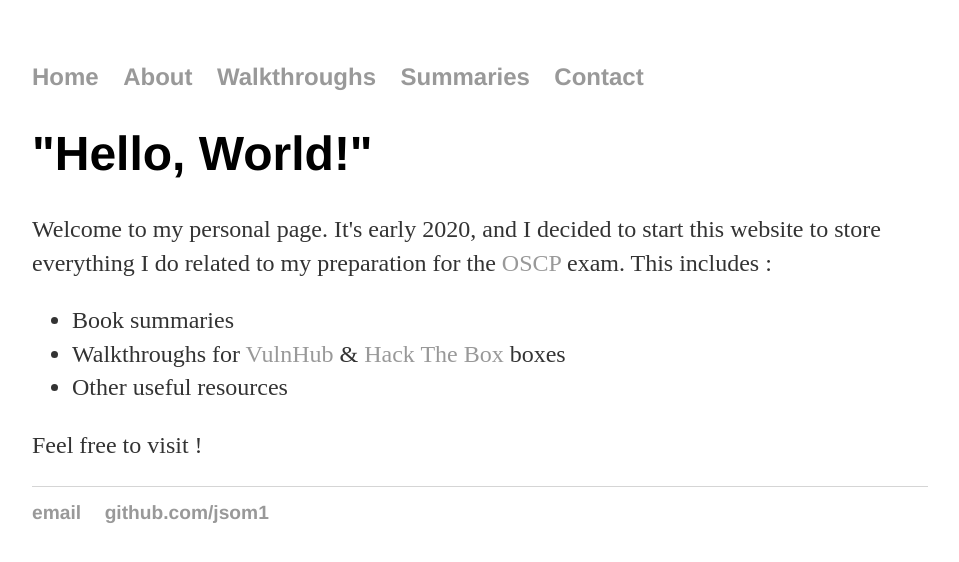
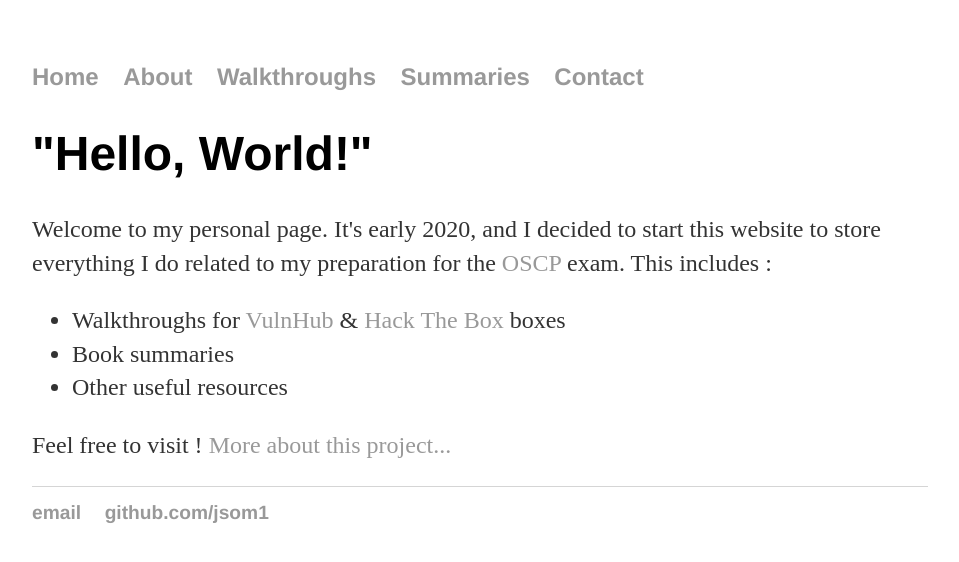
Before and after one commit to jsom1/jsom1.github.io, a Jekyll site: the page built from index.html, in a window 1280 px wide. Shown: the top 562 px of the page, without its empty margins (160-1119 px from the left). Built offline with Jekyll 4.4.1, drawn with Linux system fonts in a browser that asks for light colours.

Commit message:
Update index.html

```diff
--- a/index.html
+++ b/index.html
@@ -9,14 +9,14 @@ title: Netpal
 		<a href="https://www.offensive-security.com/pwk-oscp/">OSCP</a> exam.
 		This includes :
 		<ul>
-			<li>Book summaries</li>
 			<li>Walkthroughs for
 		<a href="https://www.vulnhub.com/">VulnHub</a> &
 		<a href="https://www.hackthebox.eu/">Hack The Box</a> boxes</li>
+			<li>Book summaries</li>
 			<li>Other useful resources</li>
 		</ul>
 	</p>
 	<p>
-	Feel free to visit !
+	Feel free to visit ! <a href="/about">More about this project...</a>
 	</p>
 </div>
```
